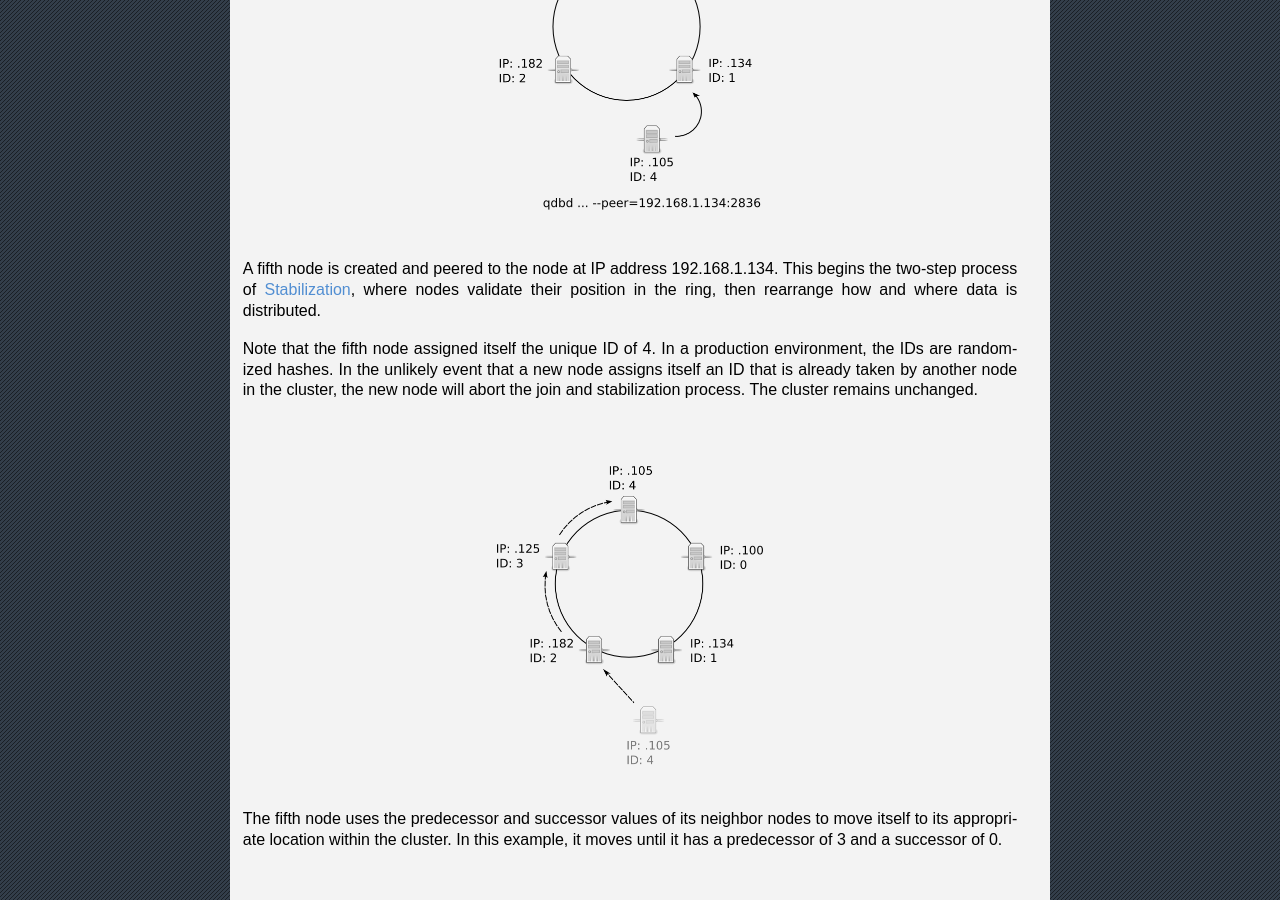
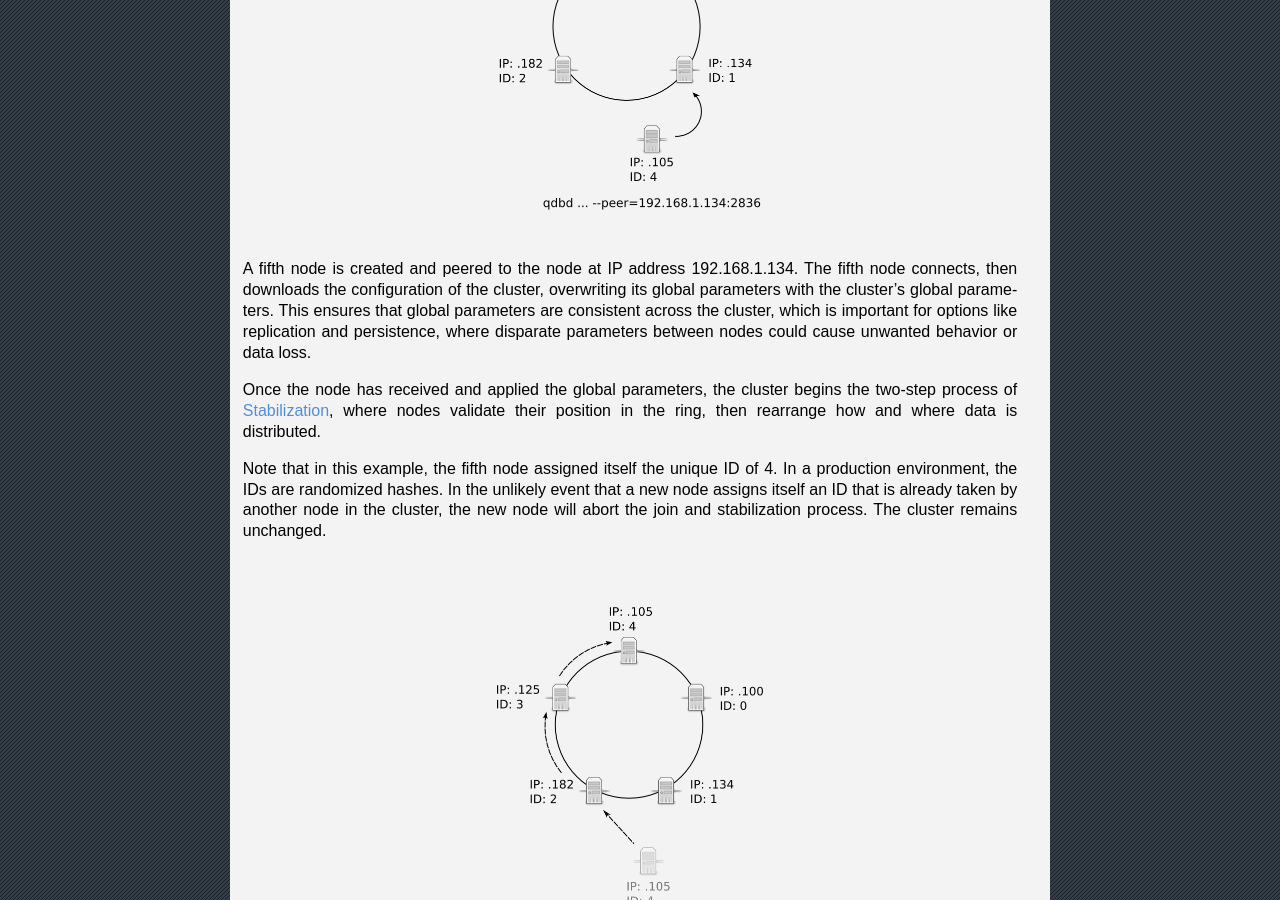
Before and after one commit to iltommi/qdb-documentation, a Sphinx documentation site: the page built from source/concepts/cluster_organization.rst, in a window 1280 px wide and 900 px high, scrolled down 1189 px. Built offline with Sphinx 7.4.7, drawn with Linux system fonts in a browser that asks for light colours.

Commit message:
Clarify that global options overwrite local parameters in cluster_organization.rst.

```diff
--- a/source/concepts/cluster_organization.rst
+++ b/source/concepts/cluster_organization.rst
@@ -55,9 +55,11 @@ Adding a Node to a Cluster
 .. figure:: qdb_add_node_process/02_qdbd_add_node.png
    :scale: 50%
 
-   A fifth node is created and peered to the node at IP address 192.168.1.134. This begins the two-step process of :term:`Stabilization`, where nodes validate their position in the ring, then rearrange how and where data is distributed.
+   A fifth node is created and peered to the node at IP address 192.168.1.134. The fifth node connects, then downloads the configuration of the cluster, overwriting its global parameters with the cluster's global parameters. This ensures that global parameters are consistent across the cluster, which is important for options like replication and persistence, where disparate parameters between nodes could cause unwanted behavior or data loss.
 
-   Note that the fifth node assigned itself the unique ID of 4. In a production environment, the IDs are randomized hashes. In the unlikely event that a new node assigns itself an ID that is already taken by another node in the cluster, the new node will abort the join and stabilization process. The cluster remains unchanged.
+   Once the node has received and applied the global parameters, the cluster begins the two-step process of :term:`Stabilization`, where nodes validate their position in the ring, then rearrange how and where data is distributed.
+
+   Note that in this example, the fifth node assigned itself the unique ID of 4. In a production environment, the IDs are randomized hashes. In the unlikely event that a new node assigns itself an ID that is already taken by another node in the cluster, the new node will abort the join and stabilization process. The cluster remains unchanged.
 
 
 .. figure:: qdb_add_node_process/03_qdb_peering.png
```
